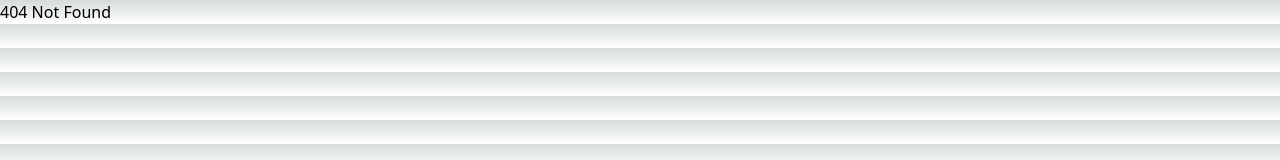
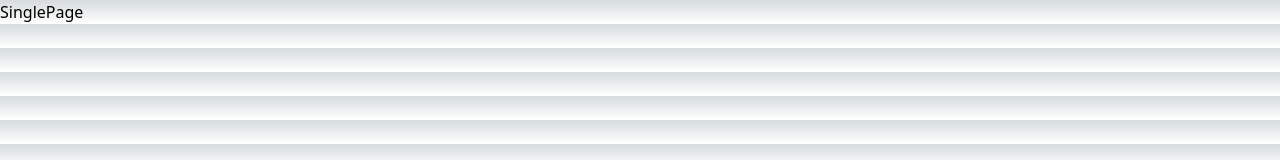
Before and after one commit to Alex-M90/dev-blog, a Next.js app: page /blogs/10-web-development-careers-to-consider in a window 1280 px wide. Before the commit this address had no page. Shown: the top 160 px of the page. Built offline with nearby package versions, Linux system fonts and the light colour scheme.

Commit message:
Create [postSlug].tsx

```diff
--- /dev/null
+++ b/pages/blogs/[postSlug].tsx
@@ -0,0 +1,36 @@
+import { GetStaticPaths, GetStaticProps, NextPage } from "next";
+import fs from "fs";
+import path from "path";
+import matter from "gray-matter";
+
+interface Props {}
+
+const SinglePage: NextPage<Props> = () => {
+  return <div>SinglePage</div>;
+};
+
+export const getStaticPaths: GetStaticPaths = () => {
+  // reading paths
+  const dirPathToRead = path.join(process.cwd(), "posts");
+  const dirs = fs.readdirSync(dirPathToRead);
+  const paths = dirs.map((filename) => {
+    const filePathToRead = path.join(process.cwd(), "posts/" + filename);
+    const fileContent = fs.readFileSync(filePathToRead, { encoding: "utf-8" });
+    return { params: { postSlug: matter(fileContent).data.slug } };
+  });
+
+  console.log(paths);
+
+  return {
+    paths: [{ params: { postSlug: "10-web-development-careers-to-consider" } }],
+    fallback: false,
+  };
+};
+
+export const getStaticProps: GetStaticProps = () => {
+  return {
+    props: {},
+  };
+};
+
+export default SinglePage;
```
